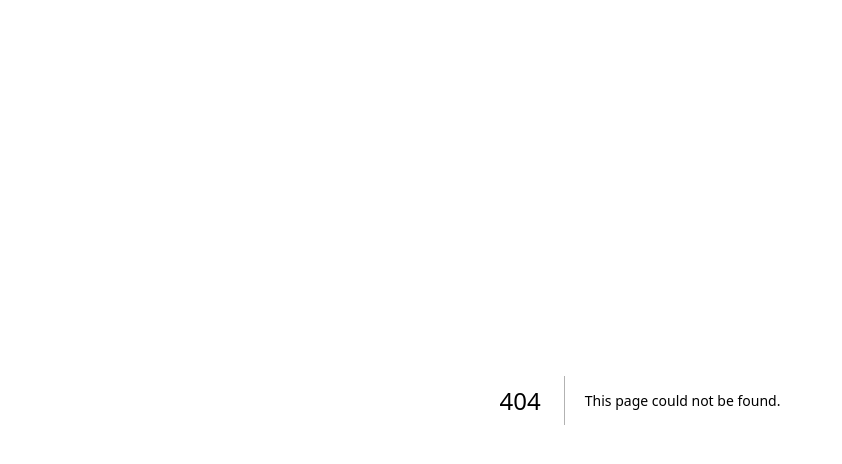
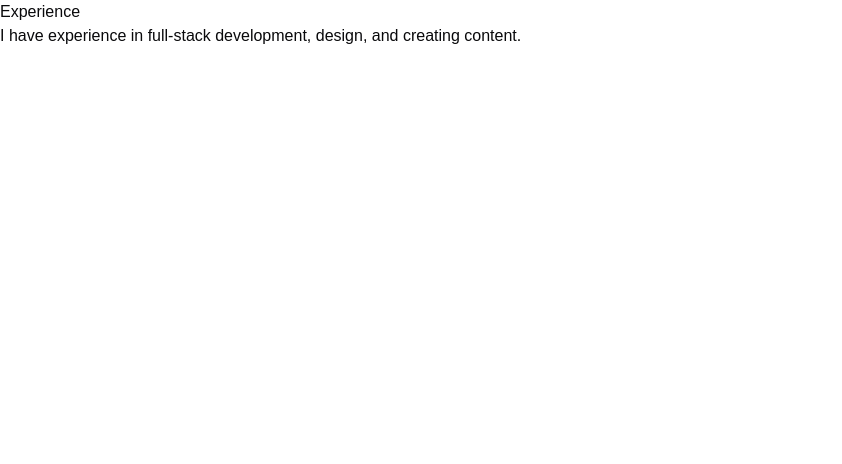
Before and after one commit to kallenkortuem/personal-web, a Next.js app: page /experience in a window 1280 px wide. Before the commit this address had no page. Shown: the top 464 px of the page, without its empty margins (0-842 px from the left). Built offline with nearby package versions, Linux system fonts and the light colour scheme.

Commit message:
add basic pages

```diff
--- /dev/null
+++ b/src/app/about-me/page.tsx
@@ -0,0 +1,8 @@
+export default function AboutMe() {
+  return <div>
+    <h1>About Me</h1>
+    <p>
+      I&apos;m a full-stack engineer, designer, and creator.
+    </p>
+  </div>
+}
--- /dev/null
+++ b/src/app/contact/page.tsx
@@ -0,0 +1,11 @@
+export default function Contact() {
+  return (
+    <div>
+      <h1>Contact</h1>
+      <p>
+        You can contact me at{" "}
+        <a href="mailto:kallenjkortuem@gmail.com"> kallenjkortuem@gmail.com</a>
+      </p>
+    </div>
+  );
+}
--- /dev/null
+++ b/src/app/experience/page.tsx
@@ -0,0 +1,11 @@
+export default function Experience() {
+  return (
+    <div>
+      <h1>Experience</h1>
+      <p>
+        I have experience in full-stack development, design, and creating
+        content.
+      </p>
+    </div>
+  );
+}
```
